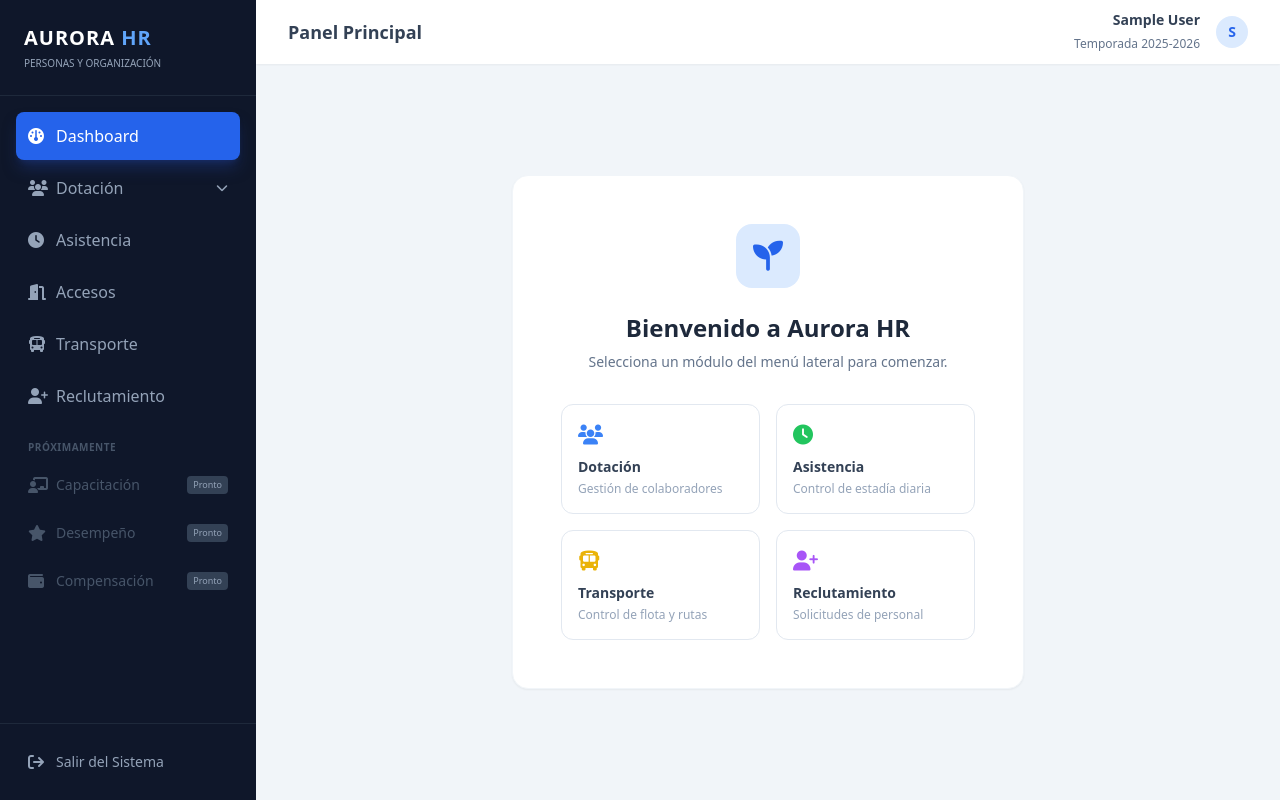
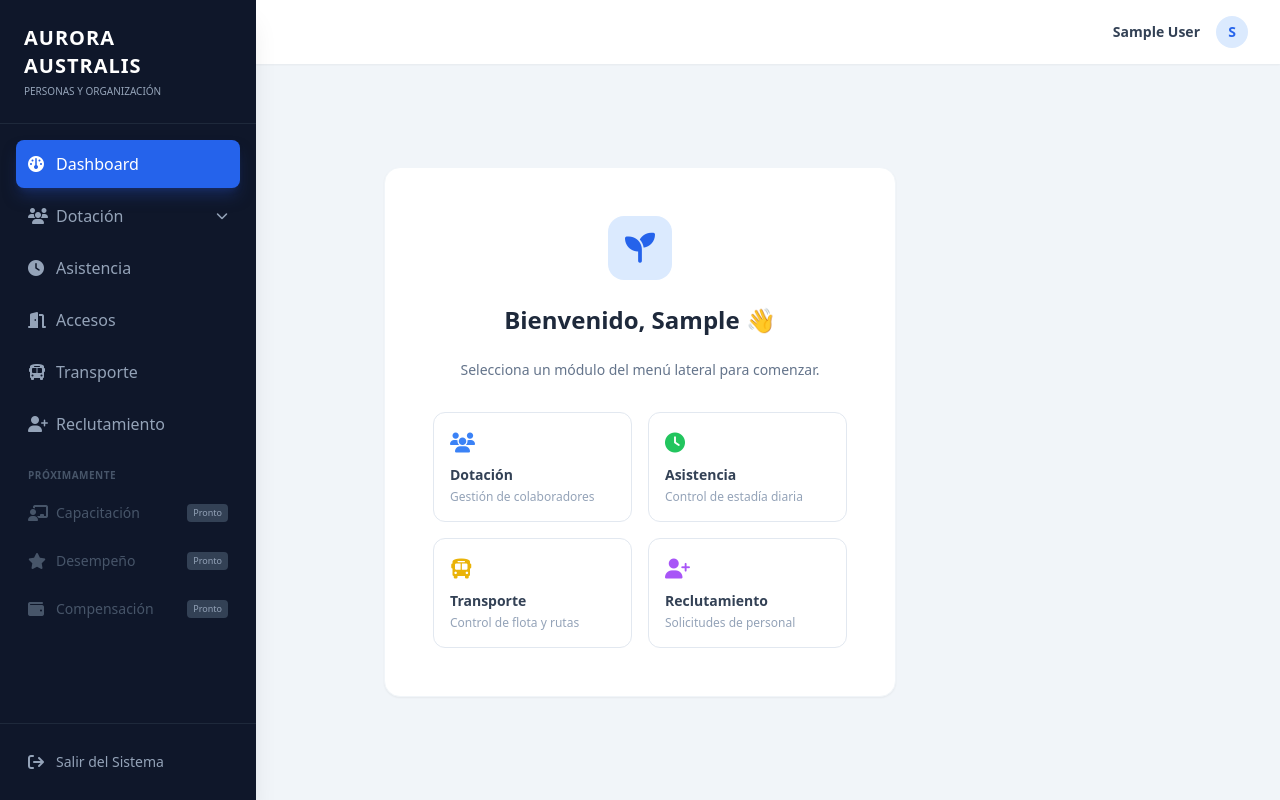
Before and after one commit to RodolfoGomezHernandez/people_analytics, a Django app: page / in a window 1280 px wide. Run offline with Django 5.2, Linux system fonts and the light colour scheme; the visitor is signed in with stand-in values (Sample User, id 1); some libraries are stand-ins or nearby versions.

Commit message:
fix: colapse sidebar nombres de HR

```diff
--- a/core/templates/core/base.html
+++ b/core/templates/core/base.html
@@ -4,27 +4,14 @@
 <html lang="es">
 <head>
     <meta charset="UTF-8">
-    <title>{% block title %}Aurora HR{% endblock %}</title>
+    <meta name="viewport" content="width=device-width, initial-scale=1.0">
+    <title>{% block title %}Aurora Australis{% endblock %}</title>
     <script src="https://cdn.tailwindcss.com"></script>
     <link rel="stylesheet" href="https://cdnjs.cloudflare.com/ajax/libs/font-awesome/6.4.0/css/all.min.css">
 </head>
-<script>
-function toggleMenu(id) {
-    const menu = document.getElementById(id);
-    const icon = document.getElementById('icon' + id.replace('menu', ''));
-    menu.classList.toggle('hidden');
-    if (icon) icon.classList.toggle('rotate-180');
-}
 
-// Mantener abierto el menú activo al cargar
-document.addEventListener('DOMContentLoaded', function () {
-    {% if 'dotacion' in request.path %}
-    const icon = document.getElementById('iconDotacion');
-    if (icon) icon.classList.add('rotate-180');
-    {% endif %}
-});
-</script>
-<!-- ── Overlay de carga global ───────────────────────── -->
+<body class="bg-slate-100 font-sans">
+
 <div id="globalLoader" class="hidden fixed inset-0 z-[999] flex flex-col items-center justify-center bg-slate-900/70 backdrop-blur-sm">
     <div class="bg-white rounded-2xl shadow-2xl px-10 py-8 flex flex-col items-center gap-4">
         <div class="relative w-16 h-16">
@@ -38,51 +25,21 @@
     </div>
 </div>
 
-<script>
-// ── Loader global ────────────────────────────────────
-function mostrarLoader(msg = 'Procesando...') {
-    document.getElementById('loaderMensaje').innerText = msg;
-    document.getElementById('globalLoader').classList.remove('hidden');
-}
-function ocultarLoader() {
-    document.getElementById('globalLoader').classList.add('hidden');
-}
+<div id="sidebarOverlay" class="fixed inset-0 bg-slate-900/50 z-30 hidden md:hidden transition-opacity"></div>
 
-// Activar automáticamente en cualquier form con archivo
-document.addEventListener('DOMContentLoaded', function () {
-    document.querySelectorAll('form[enctype="multipart/form-data"]').forEach(form => {
-        form.addEventListener('submit', function () {
-            mostrarLoader('Procesando archivo...');
-        });
-    });
-});
+<div class="flex h-screen overflow-hidden">
 
-function toggleMenu(id) {
-    const menu = document.getElementById(id);
-    const icon = document.getElementById('icon' + id.replace('menu', ''));
-    menu.classList.toggle('hidden');
-    if (icon) icon.classList.toggle('rotate-180');
-}
+    <button id="btnMenuToggle" class="md:hidden fixed top-4 left-4 z-50 p-2 bg-slate-800 text-white rounded-lg shadow-md hover:bg-slate-700 transition">
+        <i class="fa-solid fa-bars"></i>
+    </button>
 
-document.addEventListener('DOMContentLoaded', function () {
-    {% if 'dotacion' in request.path %}
-    const icon = document.getElementById('iconDotacion');
-    if (icon) icon.classList.add('rotate-180');
-    {% endif %}
-});
-</script>
-<body class="bg-slate-100 font-sans">
-<div class="flex h-screen">
-
-    <!-- SIDEBAR -->
-    <aside class="w-64 bg-slate-900 text-white flex flex-col shadow-xl">
+    <aside id="sidebarMenu" class="fixed inset-y-0 left-0 z-40 w-64 bg-slate-900 text-white transform -translate-x-full md:translate-x-0 transition-transform duration-300 shadow-xl overflow-y-auto flex flex-col">
         <div class="p-6 border-b border-slate-800">
-            <h1 class="text-xl font-bold tracking-wider">AURORA <span class="text-blue-400">HR</span></h1>
+            <h1 class="text-xl font-bold tracking-wider">AURORA AUSTRALIS</h1>
             <p class="text-[10px] text-slate-400 uppercase mt-1">Personas y Organización</p>
         </div>
 
         <nav class="flex-1 p-4 space-y-1 overflow-y-auto">
-
             <a href="{% url 'dashboard' %}"
             class="flex items-center gap-3 p-3 rounded-lg transition
             {% if request.resolver_match.url_name == 'dashboard' %}bg-blue-600 text-white shadow-lg shadow-blue-900/50
@@ -91,7 +48,6 @@
                 <span>Dashboard</span>
             </a>
 
-            <!-- DOTACIÓN con submenú -->
             <div>
                 <button onclick="toggleMenu('menuDotacion')"
                     class="w-full flex items-center gap-3 p-3 rounded-lg transition
@@ -120,6 +76,7 @@
                     {% endif %}
                 </div>
             </div>
+
             <a href="{% url 'asistencia_index' %}"
             class="flex items-center gap-3 p-3 rounded-lg transition
             {% if 'asistencia' in request.path %}bg-blue-600 text-white shadow-lg shadow-blue-900/50
@@ -128,7 +85,6 @@
                 <span>Asistencia</span>
             </a>
 
-            <!-- ACCESOS -->
             {% if request.user|has_group:"Guardias" or request.user.is_staff or request.user.is_superuser %}
             <a href="{% url 'accesos_control' %}"
             class="flex items-center gap-3 p-3 rounded-lg transition
@@ -180,14 +136,12 @@
                 <span class="text-sm">Compensación</span>
                 <span class="ml-auto text-[9px] bg-slate-700 px-1.5 py-0.5 rounded text-slate-400">Pronto</span>
             </div>
-
         </nav>
 
         <div class="p-4 border-t border-slate-800">
             <form action="{% url 'logout' %}" method="post">
                 {% csrf_token %}
-                <button type="submit"
-                    class="w-full flex items-center gap-3 p-3 rounded-lg text-slate-400 hover:bg-red-900/30 hover:text-red-400 transition text-left">
+                <button type="submit" class="w-full flex items-center gap-3 p-3 rounded-lg text-slate-400 hover:bg-red-900/30 hover:text-red-400 transition text-left">
                     <i class="fa-solid fa-arrow-right-from-bracket w-4"></i>
                     <span class="text-sm">Salir del Sistema</span>
                 </button>
@@ -195,15 +149,13 @@
         </div>
     </aside>
 
-    <!-- CONTENIDO PRINCIPAL -->
     <main class="flex-1 flex flex-col overflow-hidden relative">
 
-        <header class="h-16 bg-white shadow-sm flex items-center justify-between px-8 z-40 relative">
+        <header class="h-16 bg-white shadow-sm flex items-center justify-between pl-16 md:pl-8 pr-4 md:pr-8 z-20 relative">
             <h2 class="text-lg font-semibold text-slate-700">{% block header_title %}Panel Principal{% endblock %}</h2>
             <div class="flex items-center gap-4">
                 <div class="text-right">
                     <p class="text-sm font-bold text-slate-700">{{ request.user.get_full_name|default:request.user.username }}</p>
-                    <span class="text-xs text-slate-500">Temporada 2025-2026</span>
                 </div>
                 <div class="h-8 w-8 rounded-full bg-blue-100 flex items-center justify-center text-blue-600 font-bold text-sm">
                     {{ request.user.username|make_list|first|upper }}
@@ -243,10 +195,68 @@
         </script>
         {% endif %}
 
-        <section class="flex-1 overflow-y-auto p-8 bg-slate-100">
+        <section class="flex-1 overflow-y-auto p-4 md:p-8 bg-slate-100">
             {% block content %}{% endblock %}
         </section>
     </main>
 </div>
+
+<script>
+    // Loader global
+    function mostrarLoader(msg = 'Procesando...') {
+        document.getElementById('loaderMensaje').innerText = msg;
+        document.getElementById('globalLoader').classList.remove('hidden');
+    }
+
+    function ocultarLoader() {
+        document.getElementById('globalLoader').classList.add('hidden');
+    }
+
+    // Menú desplegable lateral (Ej: Dotación)
+    function toggleMenu(id) {
+        const menu = document.getElementById(id);
+        const icon = document.getElementById('icon' + id.replace('menu', ''));
+        menu.classList.toggle('hidden');
+        if (icon) icon.classList.toggle('rotate-180');
+    }
+
+    document.addEventListener('DOMContentLoaded', () => {
+        // Rotar icono dotacion al cargar si está activo
+        {% if 'dotacion' in request.path %}
+        const iconDotacion = document.getElementById('iconDotacion');
+        if (iconDotacion) iconDotacion.classList.add('rotate-180');
+        {% endif %}
+
+        // Loader en envíos de archivos
+        document.querySelectorAll('form[enctype="multipart/form-data"]').forEach(form => {
+            form.addEventListener('submit', function () {
+                mostrarLoader('Procesando archivo...');
+            });
+        });
+
+        // Lógica del menú Hamburguesa
+        const btnMenu = document.getElementById('btnMenuToggle');
+        const sidebar = document.getElementById('sidebarMenu');
+        const icon = btnMenu.querySelector('i');
+        const overlay = document.getElementById('sidebarOverlay');
+
+        function toggleSidebar() {
+            sidebar.classList.toggle('-translate-x-full');
+            overlay.classList.toggle('hidden');
+
+            if(sidebar.classList.contains('-translate-x-full')) {
+                icon.classList.remove('fa-xmark');
+                icon.classList.add('fa-bars');
+            } else {
+                icon.classList.remove('fa-bars');
+                icon.classList.add('fa-xmark');
+            }
+        }
+
+        btnMenu.addEventListener('click', toggleSidebar);
+        overlay.addEventListener('click', toggleSidebar); // Cerrar menú al tocar el overlay
+    });
+</script>
+
 </body>
 </html>
--- a/core/templates/core/dashboard.html
+++ b/core/templates/core/dashboard.html
@@ -10,7 +10,9 @@
         <div class="h-16 w-16 bg-blue-100 rounded-2xl flex items-center justify-center text-blue-600 text-3xl mx-auto mb-6">
             <i class="fa-solid fa-seedling"></i>
         </div>
-        <h1 class="text-2xl font-bold text-slate-800 mb-2">Bienvenido a Aurora HR</h1>
+        <h2 class="text-2xl font-bold text-slate-800 mb-6">
+            Bienvenido, {{ request.user.first_name|default:request.user.username }} 👋
+        </h2>
         <p class="text-slate-500 text-sm mb-8">Selecciona un módulo del menú lateral para comenzar.</p>
 
         <div class="grid grid-cols-2 gap-4 text-left">
```
Also changed, not shown: static/css/output.css (+80 -20 lines). Lines whose indentation alone changed are shown as unchanged.
